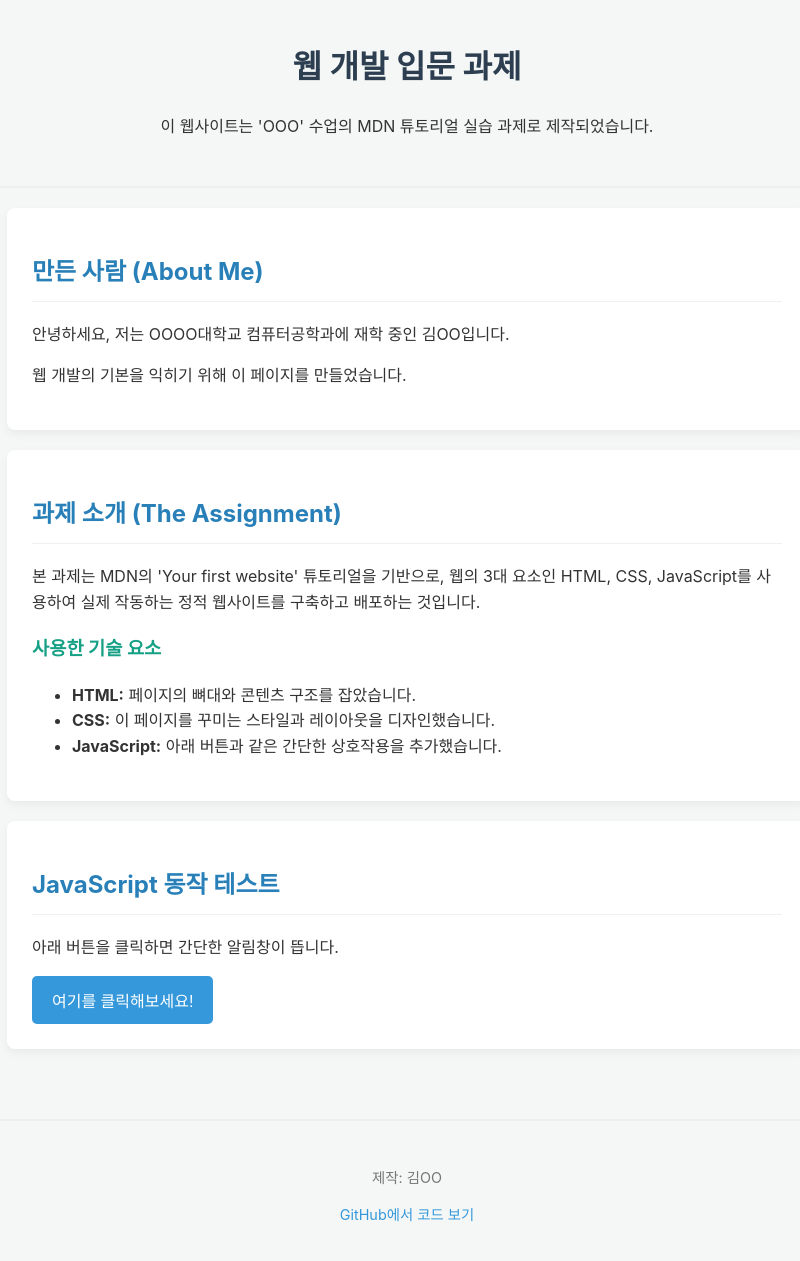
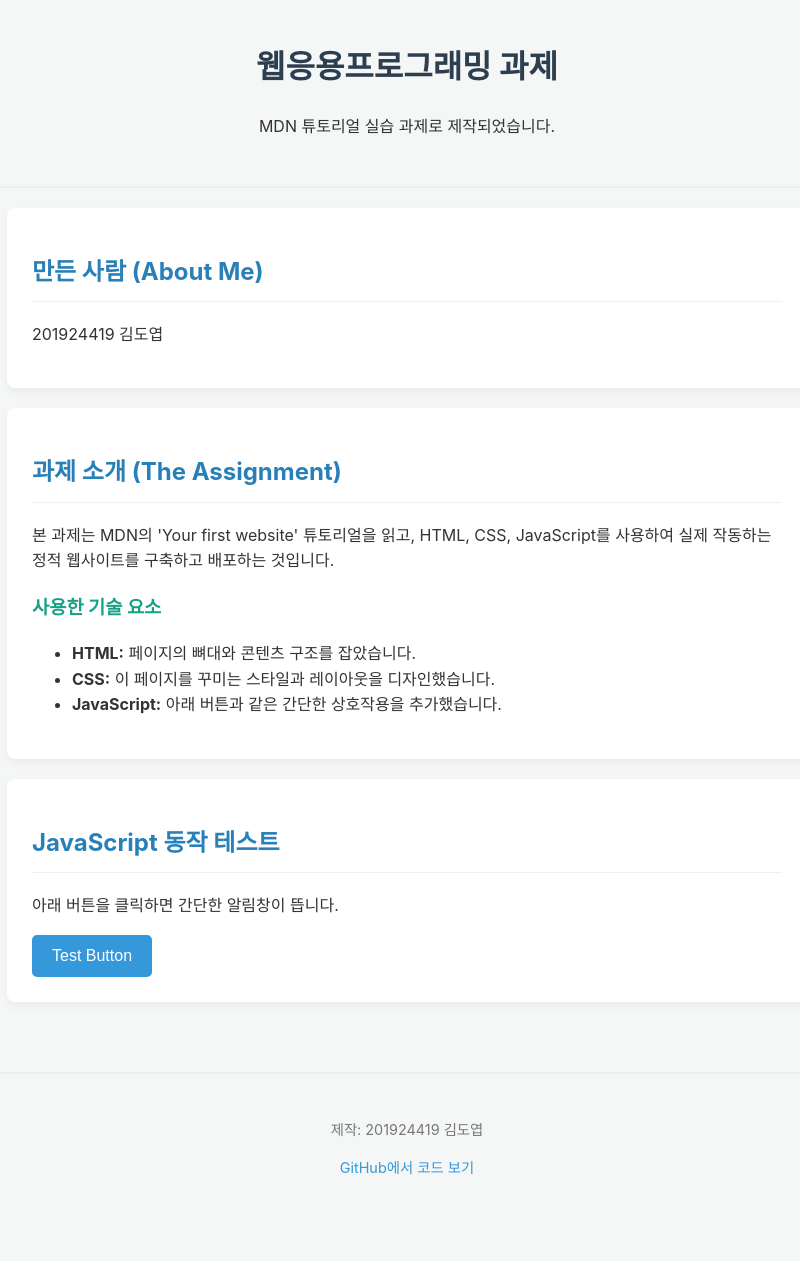
Before and after one commit to Doyeop-02/ts-practice, a website: page index.html in a window 1280 px wide. Shown: the whole page, without its empty margins (233-1033 px from the left). After the commit the page ends 1213 px from the top, so only its background shows below. Drawn offline with Linux system fonts and the light colour scheme.

Commit message:
Update index.html

```diff
--- a/index.html
+++ b/index.html
@@ -4,30 +4,29 @@
     <meta charset="UTF-8">
     <meta name="viewport" content="width=device-width, initial-scale=1.0">
 
-    <title>김OO - 웹 개발 입문 과제</title>
+    <title>김도엽 - 웹응용프로그래밍 과제</title>
 
     <link rel="stylesheet" href="style.css">
 </head>
 <body>
 
     <header>
-        <h1>웹 개발 입문 과제</h1>
-        <p>이 웹사이트는 'OOO' 수업의 MDN 튜토리얼 실습 과제로 제작되었습니다.</p>
+        <h1>웹응용프로그래밍 과제</h1>
+        <p>MDN 튜토리얼 실습 과제로 제작되었습니다.</p>
     </header>
 
     <main>
 
         <section id="about-me">
             <h2>만든 사람 (About Me)</h2>
-            <p>안녕하세요, 저는 OOOO대학교 컴퓨터공학과에 재학 중인 김OO입니다.</p>
-            <p>웹 개발의 기본을 익히기 위해 이 페이지를 만들었습니다.</p>
+            <p>201924419 김도엽</p>
         </section>
 
         <section id="assignment-info">
             <h2>과제 소개 (The Assignment)</h2>
             <p>
-                본 과제는 MDN의 'Your first website' 튜토리얼을 기반으로,
-                웹의 3대 요소인 HTML, CSS, JavaScript를 사용하여
+                본 과제는 MDN의 'Your first website' 튜토리얼을 읽고,
+                HTML, CSS, JavaScript를 사용하여
                 실제 작동하는 정적 웹사이트를 구축하고 배포하는 것입니다.
             </p>
 
@@ -42,13 +41,13 @@
         <section id="interaction">
             <h2>JavaScript 동작 테스트</h2>
             <p>아래 버튼을 클릭하면 간단한 알림창이 뜹니다.</p>
-            <button id="test-button">여기를 클릭해보세요!</button>
+            <button id="test-button">Test Button</button>
         </section>
 
     </main>
 
     <footer>
-        <p>제작: 김OO</p>
+        <p>제작: 201924419 김도엽</p>
         <p>
             <a href="https://github.com/[GitHub-아이디]/[레파지토리-이름]">GitHub에서 코드 보기</a>
         </p>
```
